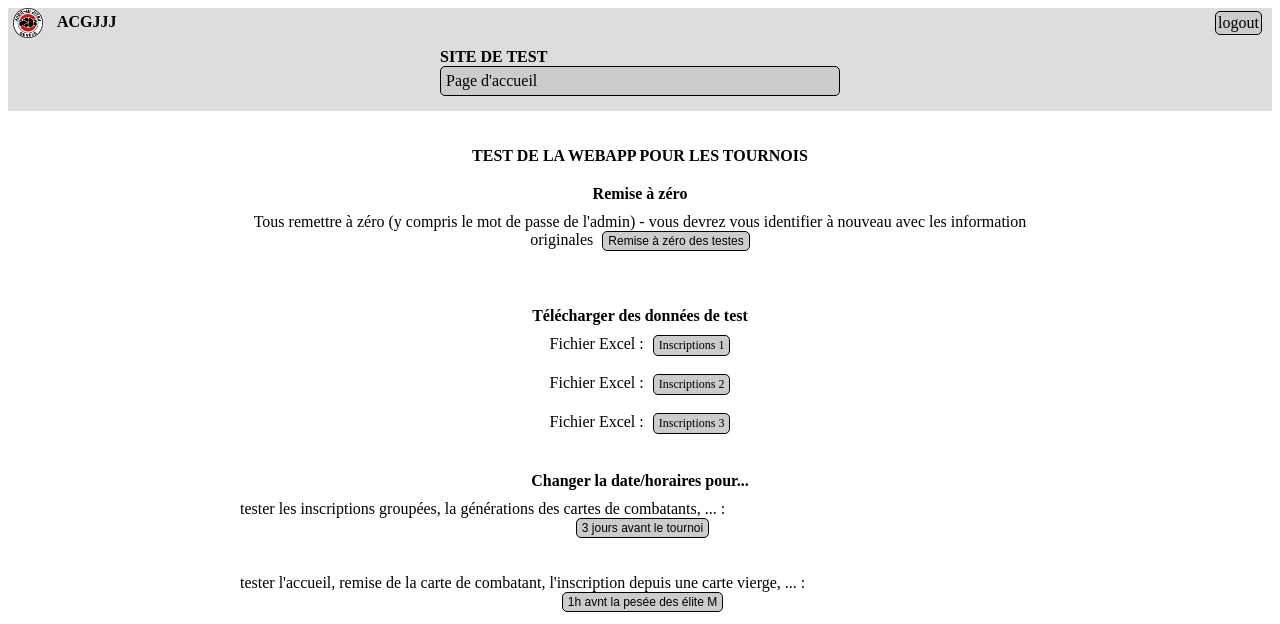
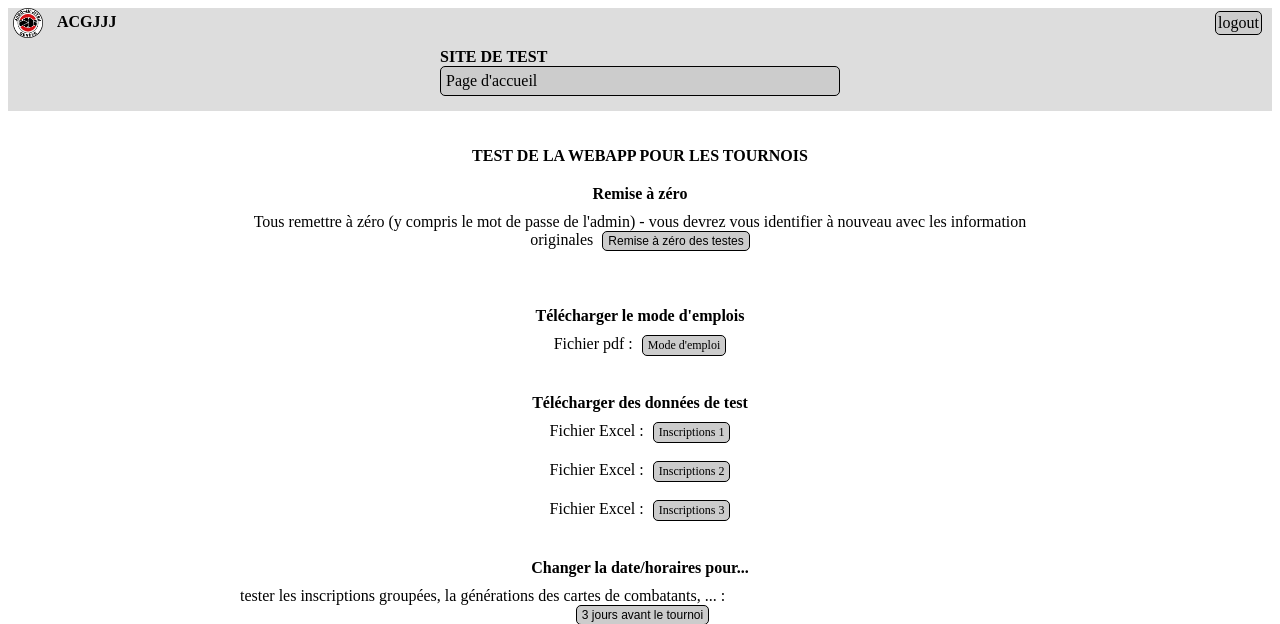
Before and after one commit to FlorianDubath/Tournamant, a PHP site: page / in a window 1280 px wide. Shown: the top 624 px of the page. Run offline with PHP 8.4, Linux system fonts and the light colour scheme; a user stored in the database is signed in.

Commit message:
Online test version

```diff
--- a/index.php
+++ b/index.php
@@ -338,6 +338,10 @@ if ($_SESSION['_IsAdmin'] ==1){
               Tous remettre à zéro (y compris le mot de passe de l\'admin) - vous devrez vous identifier à nouveau avec les information originales
 	      <input class="pgeBtn"  type="submit" value="Remise à zéro des testes">
 	</form><br/><br/>
+	<span class="h_title">Télécharger le mode d\'emplois</span>
+        <div style="display:block; width:100%;text-align:center;">
+        Fichier  pdf : <a class="pgeBtn" target="_blanck" href="ModeEmplois.pdf">Mode d\'emploi</a><br/><br/>
+        </div>
         <span class="h_title">Télécharger des données de test</span>
         <div style="display:block; width:100%;text-align:center;">
         Fichier  Excel : <a class="pgeBtn" target="_blanck" href="MaterielTest/Inscriptions_1.xlsx">Inscriptions 1 </a><br/><br/>
```
Also changed, not shown: 3 other files.
